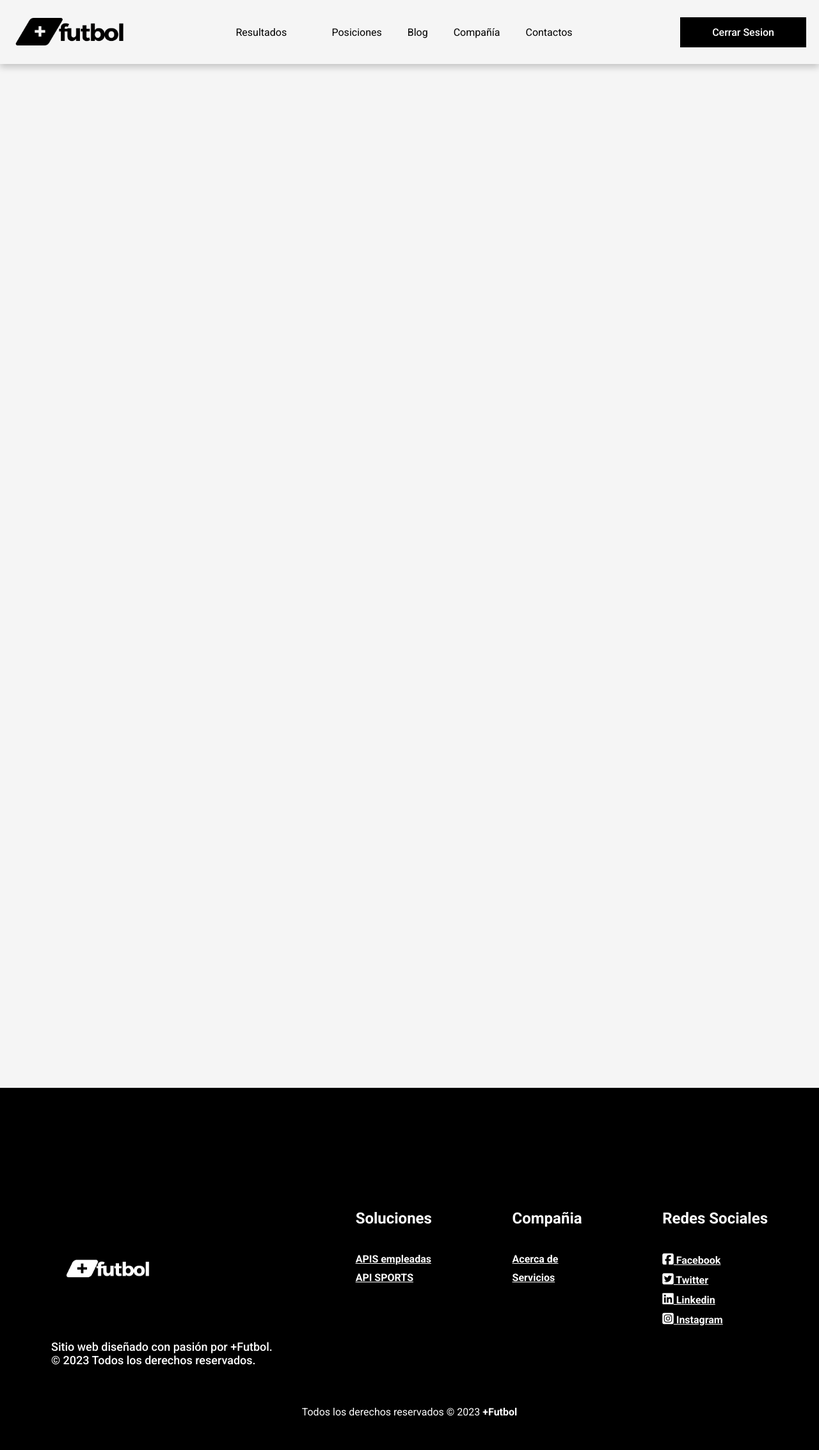
After one commit to JonatanBadillo/WEB-DEVELOPMENT-PROJECT, a PHP site: page /php/estadios.php in a window 1280 px wide. The commit adds this page. Shown: the whole page at 64% size. Run offline with PHP 8.4, Linux system fonts and the light colour scheme; the visitor is signed in with stand-in values (Sample User, id 1); some libraries are stand-ins or nearby versions.

Commit message:
estadios file added (MISSING INFO)

```diff
--- a/home.php
+++ b/home.php
@@ -70,7 +70,7 @@ if (!isset($_SESSION['usuario'])) { // Si sesion no existe
                             </a>
                         </li>
                         <!-- INSERTAR LOS ESTADIOS MAS EMBLEMATICOS DEL MUNDO--->
-                        <li><a href="#">Estadios</a></li>
+                        <li><a href="php/estadios.php">Estadios</a></li>
                         <!-- INSERTAR LOS MEJORES JUGADORES DE LA HISTORIA--->
                         <li><a href="php/goats.php">GOATS</a></li>
                     </ul>
--- /dev/null
+++ b/php/estadios.php
@@ -0,0 +1,129 @@
+<?php
+session_start();
+if (!isset($_SESSION['usuario'])) { // Si sesion no existe
+    echo '
+            <script>
+                alert("Por favor debes iniciar sesión");
+                window.location = "../index.php";
+            </script>
+        ';
+    // header("location: index.php");
+    session_destroy();
+    die();
+
+}
+?>
+<!DOCTYPE html>
+<html lang="en">
+
+<head>
+    <meta charset="UTF-8">
+    <meta http-equiv="X-UA-Compatible" content="IE=edge">
+    <meta name="viewport" content="width=device-width, initial-scale=1.0">
+    <title>Resultados</title>
+    <script src="https://kit.fontawesome.com/41bcea2ae3.js" crossorigin="anonymous"></script>
+    <link rel="stylesheet" href="../assets/css/style-home.css">
+</head>
+
+<body>
+  <script src="js/script-home.js"></script>
+  <header>
+
+    <div class="container__header">
+
+        <div class="logo">
+            <a href="../home.php"><img src="../assets/images/Logos/logo-black.png" alt="Logo"></a>
+        </div>
+
+        <div class="menu">
+            <nav>
+                <ul>
+                    <li class="dropdown">
+                        <a>
+                            <div id="dropdown-btn">
+                            <a href="#"><span class="dropdown-name">Resultados</span></a>
+                            </div>
+                            <div class="dropdown-menu-box">
+                                <ul class="dropdown-menu">
+                                    <a href="resultados_mx.php"><li class="dropdown-item">Liga MX</li></a>
+                                    <a href="resultados_es.php" ><li class="dropdown-item">Liga Espanola</li></a>
+                                    <a href="resultados_en.php"><li class="dropdown-item">Liga Inglesa</li></a>
+                                </ul>
+                            </div>
+                        </a>
+                    </li>
+                    <li><a href="#">Posiciones</a></li>
+                    <li><a href="#">Blog</a></li>
+                    <li><a href="#">Compañía</a></li>
+                    <li><a href="#">Contactos</a></li>
+                </ul>
+            </nav>
+
+
+        </div>
+        <i class="fa-solid fa-bars" id="icon_menu"></i>
+        <div class="header__cerrar">
+
+            <a href="cerrar_sesion.php" class="btn"><input type="button" class="btn__header-cerrar"
+                    value="Cerrar Sesion"></a>
+        </div>
+    </div>
+
+</header>
+<main>
+
+
+<!-- js code -->
+<script>
+    let dropdown = document.querySelector('.dropdown');
+    let dropdownBtn = document.getElementById('dropdown-btn');
+
+    dropdownBtn.addEventListener('click', () => {
+      dropdown.classList.toggle('dropdown-active');
+    });
+  </script>
+</main>
+<footer>
+
+  <div class="container__footer">
+      <div class="box__footer">
+          <div class="logo">
+          <img src="../assets/images/Logos/logo-white.png" alt="Logo">
+          </div>
+          <div class="terms">
+              <p>Sitio web diseñado con pasión por +Futbol. © 2023 Todos los derechos reservados.</p>
+          </div>
+      </div>
+      <div class="box__footer">
+          <h2>Soluciones</h2>
+          <a href="https://www.google.com">APIS empleadas</a>
+          <a href="#">API SPORTS</a>
+      </div>
+
+      <div class="box__footer">
+          <h2>Compañia</h2>
+          <a href="#">Acerca de</a>
+          <a href="#">Servicios</a>
+      </div>
+
+      <div class="box__footer">
+          <h2>Redes Sociales</h2>
+          <a href="#"> <i class="fab fa-facebook-square"></i> Facebook</a>
+          <a href="#"><i class="fab fa-twitter-square"></i> Twitter</a>
+          <a href="#"><i class="fab fa-linkedin"></i> Linkedin</a>
+          <a href="#"><i class="fab fa-instagram-square"></i> Instagram</a>
+      </div>
+
+  </div>
+
+  <div class="box__copyright">
+      <hr>
+      <p>Todos los derechos reservados © 2023 <b>+Futbol</b></p>
+  </div>
+</footer>
+
+</body>
+
+
+
+</html>
```
